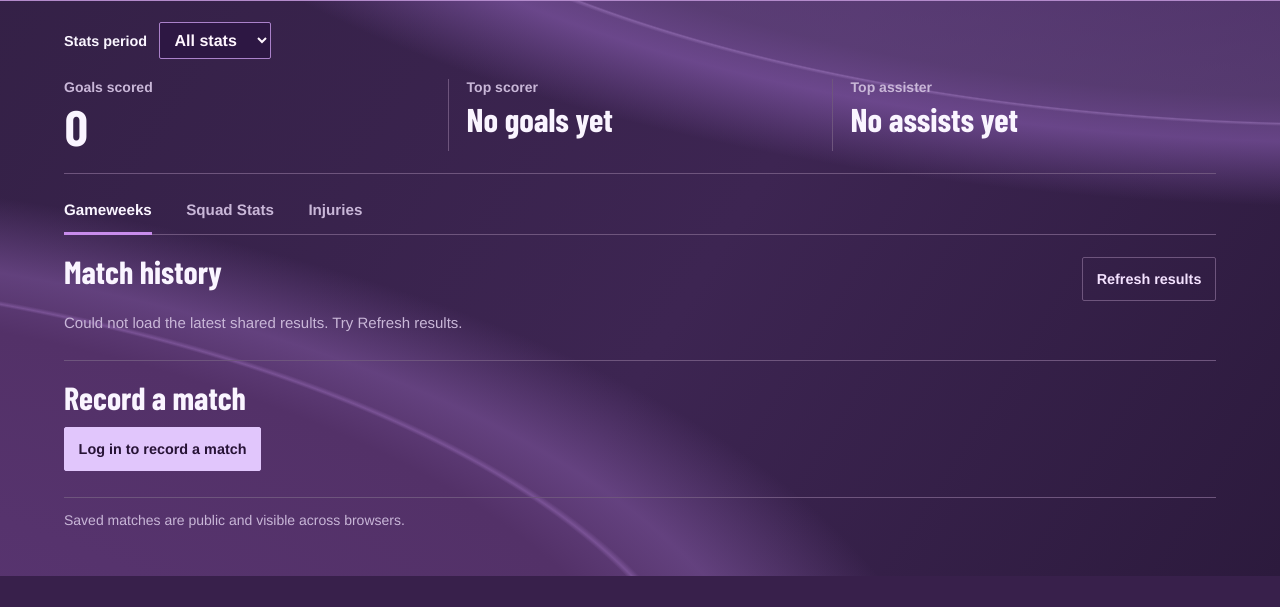
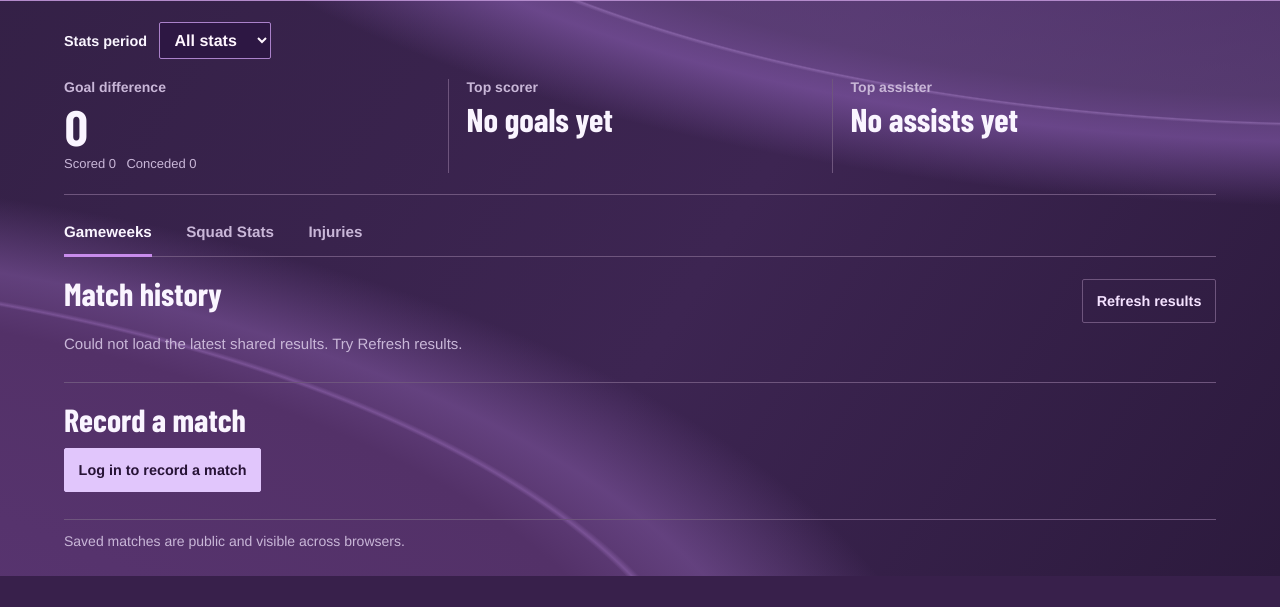
Before and after one commit to kiranfinamordamania/expected-toulouse, a plain HTML site: page index.html in a window 1280 px wide. Shown: the part 224-831 px from the top of the page. Before the commit the page ends 810 px from the top, so only its background shows below. Drawn offline with Linux system fonts and the light colour scheme; no server answers.

Commit message:
Show goal difference and scoring breakdown

```diff
--- a/index.html
+++ b/index.html
@@ -8,8 +8,8 @@
   <meta name="description" content="Goals, assists and clean sheets for the Expected Toulouse five-a-side squad.">
   <title>Expected Toulouse · Match Stats</title>
   <link rel="icon" href="./expected-toulouse-crest.png" type="image/png">
-  <link rel="stylesheet" href="./styles.css?v=term-league-points-1">
-  <script src="./stats.js?v=term-league-points-1" defer></script>
+  <link rel="stylesheet" href="./styles.css?v=goal-difference-1">
+  <script src="./stats.js?v=goal-difference-1" defer></script>
 </head>
 <body>
   <header class="masthead">
@@ -49,7 +49,16 @@
       </div>
       <dl class="stats-strip">
         <div class="stat" id="team-points-stat" hidden><dt>Points</dt><dd id="team-points">0</dd></div>
-        <div class="stat"><dt>Goals scored</dt><dd id="team-goals">0</dd></div>
+        <div class="stat">
+          <dt>Goal difference</dt>
+          <dd>
+            <span id="team-goal-difference">0</span>
+            <span class="goal-breakdown">
+              <span>Scored <span id="team-goals-scored">0</span></span>
+              <span>Conceded <span id="team-goals-conceded">0</span></span>
+            </span>
+          </dd>
+        </div>
         <div class="leader"><dt>Top scorer</dt><dd><strong id="top-scorer">No goals yet</strong><span id="top-scorer-count"></span></dd></div>
         <div class="leader" id="top-assister-stat"><dt>Top assister</dt><dd><strong id="top-assister">No assists yet</strong><span id="top-assister-count"></span></dd></div>
       </dl>
--- a/stats.js
+++ b/stats.js
@@ -611,10 +611,12 @@ function render() {
   const stats = emptySquadStats();
   const keeper = stats.get(goalkeeper);
   let points = 0;
-  let goals = 0;
+  let goalsScored = 0;
+  let goalsConceded = 0;
   for (const match of visibleMatches) {
     const participants = new Set(match.lineup);
-    goals += match.team;
+    goalsScored += match.team;
+    goalsConceded += match.opponent;
     if (matchCompetition(match) === 'league') {
       points += match.team > match.opponent ? 3 : match.team === match.opponent ? 1 : 0;
     }
@@ -637,7 +639,10 @@ function render() {
   squadStats = stats;
   document.querySelector('#team-points-stat').hidden = activeTerm === undefined;
   document.querySelector('#team-points').textContent = points;
-  document.querySelector('#team-goals').textContent = goals;
+  const goalDifference = goalsScored - goalsConceded;
+  document.querySelector('#team-goal-difference').textContent = goalDifference > 0 ? `+${goalDifference}` : String(goalDifference);
+  document.querySelector('#team-goals-scored').textContent = goalsScored;
+  document.querySelector('#team-goals-conceded').textContent = goalsConceded;
   renderLeader(stats, 'goals', 'top-scorer', 'goal');
   document.querySelector('#top-assister-stat').hidden = activeTerm === 1;
   renderLeader(stats, 'assists', 'top-assister', 'assist');
--- a/styles.css
+++ b/styles.css
@@ -99,6 +99,14 @@ button:disabled { opacity: .65; cursor: wait; }
   font: 700 2.7rem/1 var(--display);
   font-variant-numeric: tabular-nums;
   color: var(--violet);
+}
+.goal-breakdown {
+  display: flex;
+  flex-wrap: wrap;
+  gap: .18rem .65rem;
+  margin-top: .25rem;
+  color: var(--muted);
+  font: 400 .8125rem/1.35 "Helvetica Neue", Helvetica, Arial, sans-serif;
 }
 .leader strong {
   display: block;
```
